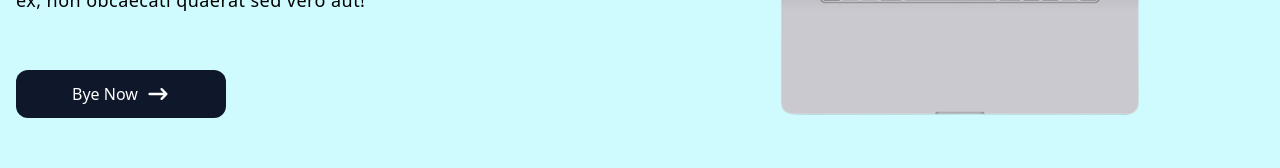
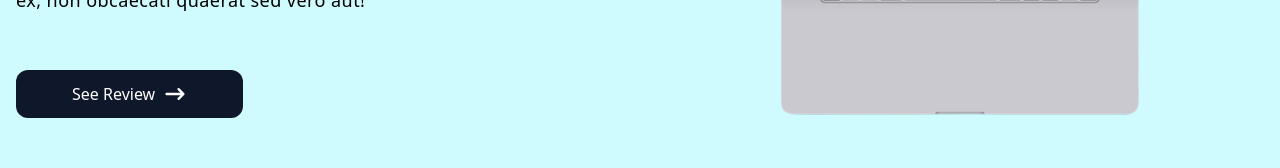
Before and after one commit to ZIHAD22/Lappi-Review, a React (Create React App) app: page / in a window 1280 px wide. Shown: the part 489-657 px from the top of the page. Built offline with nearby package versions, Linux system fonts and the light colour scheme.

Commit message:
adding navigate to button

```diff
--- a/src/components/HeroArea/HeroArea.jsx
+++ b/src/components/HeroArea/HeroArea.jsx
@@ -3,9 +3,15 @@ import laptopLogo from "../../img/laptop.png";
 import { ArrowNarrowRightIcon } from "@heroicons/react/solid";
 import useReview from "../../hooks/useReview";
 import ReviewItem from "../ReviewItem/ReviewItem";
+import { useNavigate } from "react-router-dom";
 
 const HeroArea = () => {
   const [reviews, setReviews] = useReview(true);
+  let navigate = useNavigate();
+
+  const handleReview = () => {
+    navigate("/review");
+  };
   return (
     <div>
       <div className="grid grid-cols-2 bg-cyan-100 pt-5 pb-5 h-[705px]">
@@ -20,8 +26,11 @@ const HeroArea = () => {
             beatae assumenda voluptatibus explicabo eligendi unde expedita ex,
             non obcaecati quaerat sed vero aut!
           </p>
-          <button className="bg-slate-900 text-white flex justify-center hover:bg-[#3E4CF3] duration-500 px-14 py-3 rounded-xl mt-14">
-            Bye Now <ArrowNarrowRightIcon className="w-6 ml-2 h-6" />
+          <button
+            onClick={handleReview}
+            className="bg-slate-900 text-white flex justify-center hover:bg-[#3E4CF3] duration-500 px-14 py-3 rounded-xl mt-14"
+          >
+            See Review <ArrowNarrowRightIcon className="w-6 ml-2 h-6" />
           </button>
         </div>
       </div>
```
